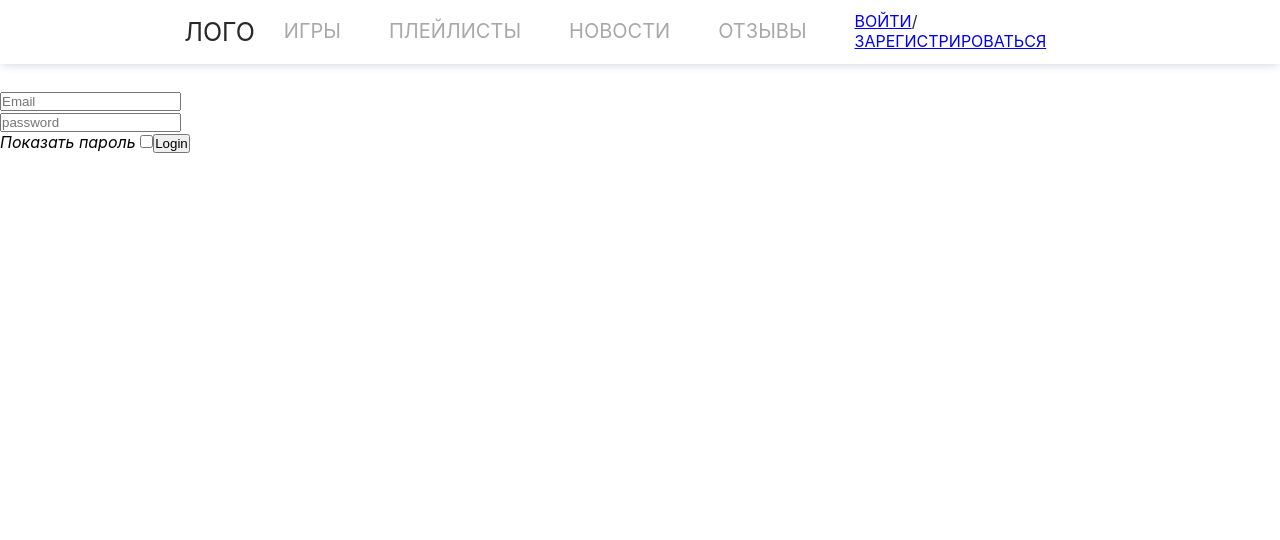
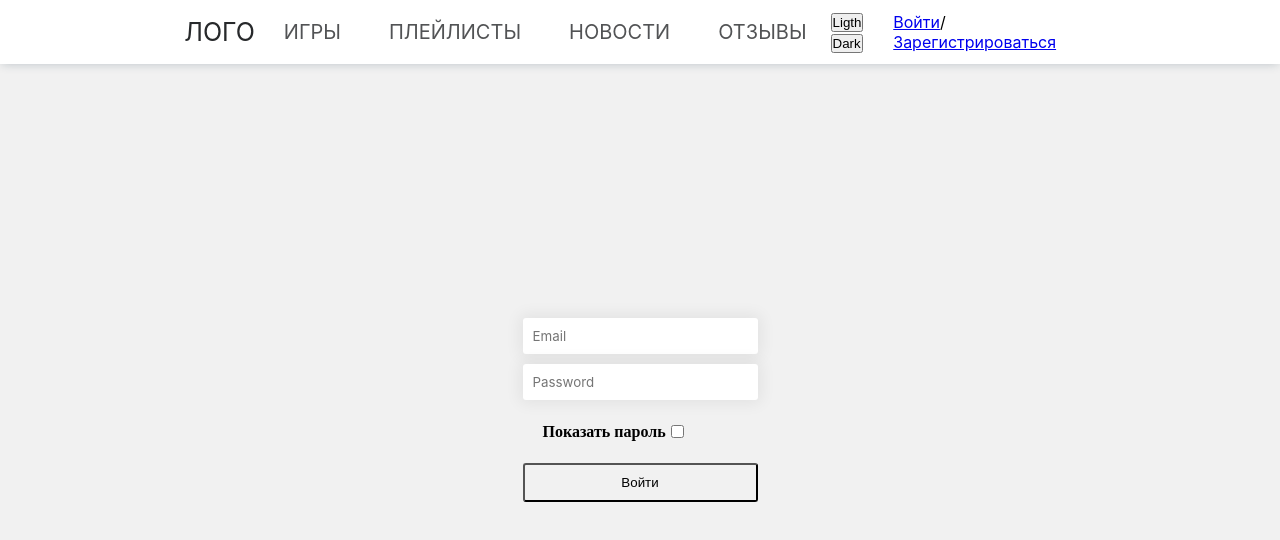
Before and after one commit to mokybrow/my_games_library, a React (Create React App) app in the folder frontend/: page /login in a window 1280 px wide. Shown: the top 540 px of the page. Built offline with nearby package versions, Linux system fonts and the light colour scheme.

Commit message:
Добавил стилизацию для форм и начальную тёмную тему

```diff
--- a/frontend/src/App.css
+++ b/frontend/src/App.css
@@ -12,4 +12,6 @@ body.lock {
 
 body{
   margin-top: 90px;
+  background-color: var(--background-color);
+  transition: background-color 200ms linear;
 }
--- a/frontend/src/App.tsx
+++ b/frontend/src/App.tsx
@@ -11,10 +11,13 @@ import { GamesPage } from './pages/GamesPage';
 import { PlaylistsPage } from './pages/PlaylistsPage';
 import { NewsPage } from './pages/NewsPage';
 import { ReviewsPage } from './pages/ReviewsPage';
+import './styles/form.css'
+import { useTheme } from './hooks/useTheme';
+
 
 function App() {
   const { auth_store } = useContext(Context);
-
+  const {theme, setTheme} = useTheme()
   useEffect(() => {
     if (localStorage.getItem('token')) {
       auth_store.checkAuth()
--- a/frontend/src/components/Header.tsx
+++ b/frontend/src/components/Header.tsx
@@ -3,11 +3,19 @@ import { Link, Outlet } from 'react-router-dom'
 import { Context } from '..';
 import { observer } from 'mobx-react-lite';
 import '../styles/header.css'
+import { useTheme } from '../hooks/useTheme';
 
 
 const Header: FC = () => {
     const { auth_store } = useContext(Context);
+    const {theme, setTheme} = useTheme()
 
+    const handleLightTheme = () =>{
+        setTheme('light')
+    }
+    const handleDarkTheme = () =>{
+        setTheme('dark')
+    }
     useEffect(() => {
         if (localStorage.getItem('token')) {
             auth_store.checkAuth()
@@ -86,7 +94,11 @@ const Header: FC = () => {
                         </ul>
                     </nav>
                 </div>
-                <div className="user-icon menu-link menu-item">
+                <div className="theme-controller">
+                    <button onClick={handleLightTheme}>Ligth</button>
+                    <button onClick={handleDarkTheme}>Dark</button>
+                </div>
+                <div className="user-icon">
                     {auth_store.isAuth ? <><li>
                         <Link to={'/' + auth_store.user.username} reloadDocument>{auth_store.user.username}</Link>
                     </li> </> : null}
--- a/frontend/src/components/LoginForm.tsx
+++ b/frontend/src/components/LoginForm.tsx
@@ -30,33 +30,37 @@ const LoginForm: FC = () => {
     };
 
     return (
-        <div>
+        <div className="form-container">
             <form action="#" onSubmit={submithandler}>
                 <div>
-                    <input
-                        placeholder='Email'
-                        id="email"
-                        {...register("email", {
-                            required: "required",
-                            pattern: {
-                                value: /\S+@\S+\.\S+/,
-                                message: "Entered value does not match email format",
-                            },
-                        })}
-                        type="email"
-                        value={email} onChange={e => setEmail(e.target.value)}
-                    />
-                    {errors.email && <span role="alert">{errors.email.message}</span>}
+                    <input  {...register("email", {
+                        pattern: {
+                            value: /\S+@\S+\.\S+/,
+                            message: "Введите почту в формате user@example.com"
+                        },
+                        required: {
+                            value: true,
+                            message: 'Поле не может быть пустым'
+                        },
+                    },)} onChange={e => setEmail(e.target.value)} placeholder='Email' className='text-field-input'/>
+                    {errors.email && <p className='error-alert' role="alert">{errors.email.message}</p>}
 
                 </div>
                 <div>
-                    <input {...register('password', { required: "required", })} name="password" placeholder='password' type={passwordShown ? "text" : "password"} value={password} onChange={e => setPassword(e.target.value)} />
-                    {errors.password && <span role="alert">{errors.password.message}</span>}
+                    <input {...register('password', {
+                        required: {
+                            value: true,
+                            message: 'Поле не может быть пустым'
+                        },
+                    })} name="password" placeholder='Password' type={passwordShown ? "text" : "password"} value={password} onChange={e => setPassword(e.target.value)} className='text-field-input'/>
+                    {errors.password && <p className='error-alert' role="alert">{errors.password.message}</p>}
 
                 </div>
-                <i >Показать пароль</i>{" "}{" "}
-                <input type="checkbox" onClick={togglePasswordVisiblity}/>
-                <button type='submit'>Login</button>
+                <div className="show-password-container">
+                    <b >Показать пароль</b>
+                    <input className='show-password' type="checkbox" onClick={togglePasswordVisiblity} />
+                </div>
+                <button className='form-button' type='submit'>Войти</button>
             </form>
             {auth_store.loginError ? <><h1>Неверный логин или пароль</h1></> : null}
         </div>
--- a/frontend/src/components/RegForm.tsx
+++ b/frontend/src/components/RegForm.tsx
@@ -65,15 +65,21 @@ const RegForm: FC = () => {
     };
 
     return (
+        <div className="form-container">
             <form action="#" onSubmit={handleSubmit(onSubmit, error)}>
                 <input  {...register("email", {
                     validate: uniqEmail,
                     pattern: {
                         value: /\S+@\S+\.\S+/,
                         message: "Введите почту в формате user@example.com"
-                }
-            },)} onChange={e => setEmail(e.target.value)} placeholder='Email' />
-            {errors.email && <span role="alert">{errors?.email?.message || <p>Существует</p>}</span>}
+                    },
+                    required: {
+                        value: true,
+                        message: 'Поле не может быть пустым'
+                    },
+                },)} onChange={e => setEmail(e.target.value)} placeholder='Email' className='text-field-input' />
+
+                {errors.email && <p className='error-alert' role="alert">{errors?.email?.message ||"Пользователь с такой почтой существует"}</p>}
 
 
                 <input  {...register("username", {
@@ -86,8 +92,8 @@ const RegForm: FC = () => {
                         value: 3,
                         message: 'Имя пользователя не может быть короче 3 символов'
                     }
-            },)} onChange={e => setUsername(e.target.value)} placeholder='Username' />
-            {errors.username && <span role="alert">{errors?.username?.message || <p>Существует</p>}</span>}
+                },)} onChange={e => setUsername(e.target.value)} placeholder='Username' className='text-field-input' />
+                {errors.username && <p className='error-alert' role="alert">{errors?.username?.message ||"Пользователь с таким именем существует"}</p>}
 
 
                 <input {...register("name", {
@@ -99,8 +105,8 @@ const RegForm: FC = () => {
                         value: 2,
                         message: 'Имя пользователя не может быть короче 2 символов'
                     }
-            })} onChange={e => setName(e.target.value)} placeholder='Name' />
-            {errors.name && <span role="alert">{errors?.name?.message}</span>}
+                })} onChange={e => setName(e.target.value)} placeholder='Name' className='text-field-input' />
+                {errors.name && <p className='error-alert' role="alert">{errors?.name?.message}</p>}
 
                 <input type={passwordShown ? "text" : "password"} {...register("password", {
                     required: {
@@ -111,19 +117,27 @@ const RegForm: FC = () => {
                         value: 8,
                         message: 'Придумайте надёжный пароль'
                     }
-            })} onChange={e => setPassword(e.target.value)} placeholder='Password' />
-            {errors.password && <span role="alert">{errors?.password?.message}</span>}
+                })} onChange={e => setPassword(e.target.value)} placeholder='Password' className='text-field-input' />
+                {errors.password && <p className='error-alert' role="alert">{errors?.password?.message || "Пароли не совпадают"}</p>}
 
 
                 <input type={passwordShown ? "text" : "password"} {...register("confPassword", {
-                validate: confPasswordCheck
-            })} onChange={e => setConfPassword(e.target.value)} placeholder='Password' />
+                    validate: confPasswordCheck,
+                    required: {
+                        value: true,
+                        message: "Поле не может быть пустым"
+                    },
+                })} onChange={e => setConfPassword(e.target.value)} placeholder='Confirm Password' className='text-field-input' />
                 {errors.confPassword && <span role="alert">{errors?.confPassword?.message || <p>Пароли не совпадают</p>}</span>}
+                {errors.confPassword && <p className='error-alert' role="alert">{errors?.confPassword?.message}</p>}
 
-            <i >Показать пароль</i>{" "}{" "}
-            <input type="checkbox" onClick={togglePasswordVisiblity}/>
-            <input type="submit" />
+                <div className="show-password-container">
+                    <b >Показать пароль</b>
+                    <input className='show-password' type="checkbox" onClick={togglePasswordVisiblity} />
+                </div>
+                <button className='form-button' type='submit'>Зарегистрироваться</button>
             </form>
+        </div>
     )
 }
 
--- /dev/null
+++ b/frontend/src/hooks/useTheme.ts
@@ -0,0 +1,12 @@
+import { useLayoutEffect, useState } from "react"
+
+export const useTheme = () => {
+    const [theme, setTheme] = useState(localStorage.getItem('app-theme') || 'light')
+
+    useLayoutEffect(()=>{
+        document.documentElement.setAttribute('data-theme', theme)
+        localStorage.setItem('app-theme', theme)
+    }, [theme])
+
+    return {theme, setTheme}
+}
--- a/frontend/src/index.css
+++ b/frontend/src/index.css
@@ -1,13 +1,19 @@
-body {
-  margin: 0;
-  font-family: -apple-system, BlinkMacSystemFont, 'Segoe UI', 'Roboto', 'Oxygen',
-    'Ubuntu', 'Cantarell', 'Fira Sans', 'Droid Sans', 'Helvetica Neue',
-    sans-serif;
-  -webkit-font-smoothing: antialiased;
-  -moz-osx-font-smoothing: grayscale;
+html[data-theme='dark'] {
+  --background-color: #1A1A1A;
+  --header-color: #333333;
+  --menu-link-color: #CFCFCF;
+  --menu-list-color: #333333;
+  --menu-icon-color:#CFCFCF;
+  --header-logo-color: #CFCFCF;
 }
 
-code {
-  font-family: source-code-pro, Menlo, Monaco, Consolas, 'Courier New',
-    monospace;
+
+html[data-theme='light'] {
+  --background-color: #F1F1F1;
+  --header-color: #FFFFFF;
+  --menu-link-color: rgba(39, 41, 43, 1);
+  --menu-list-color: #FFFFFF;
+  --menu-icon-color:rgba(39, 41, 43, 1);
+  --header-logo-color: rgba(39, 41, 43, 1);
+
 }
--- /dev/null
+++ b/frontend/src/styles/form.css
@@ -0,0 +1,58 @@
+.form-container {
+    margin-top: 90px;
+    display: flex;
+    width: 100%;
+    min-height: calc(90vh - 90px);
+    margin-bottom: 90px;
+    justify-content: center;
+    align-items: center;
+}
+
+.text-field-input {
+    margin: 10px 0;
+    font-family: 'Inter', sans-serif;
+    display: flex;
+    flex-direction: column;
+    width: 100%;
+    padding: 10px;
+    border:0;
+    box-shadow:0 0 15px 4px rgba(0,0,0,0.06);
+    border-radius: 3px;
+}
+
+.form-button{
+    text-align: center;
+    align-items: center;
+    background: none;
+    cursor: pointer;
+    padding: 10px;
+    border-radius: 3px;
+    display: flex;
+    flex-direction: column;
+    width: 100%;
+}
+
+.form-button:hover{
+    transition: all 0.2s;
+    background-color: antiquewhite;
+}
+
+.error-alert {
+    color: #bf1650;
+}
+
+.error-alert::before {
+    display: inline;
+    content: "⚠ ";
+}
+
+.show-password-container{
+    display: flex;
+    margin: 20px;
+    align-items: center;
+    left: 0;
+}
+
+.show-password {
+    margin: 5px;
+}
--- a/frontend/src/styles/header.css
+++ b/frontend/src/styles/header.css
@@ -1,5 +1,3 @@
-
-
 /*---------Шапка страницы--------*/
 .header {
     font-family: 'Inter', sans-serif;
@@ -12,7 +10,8 @@
     align-items: center;
     z-index: 5;
     width: 100%;
-    background-color: #FFFFFF;
+    background-color: var(--header-color);
+    transition: background-color 200ms linear;
     position: fixed;
     top: 0;
     -webkit-box-shadow: 0px 2px 9px -2px rgba(34, 60, 80, 0.25);
@@ -29,7 +28,8 @@
     padding: 5px;
     text-decoration: none;
     font-size: 25px;
-    color: rgba(39, 41, 43, 1);
+    color: var(--header-logo-color);
+    transition: color 200ms linear;
 }
 
 .user-icon-desktop {
@@ -42,7 +42,7 @@
 }
 
 #menu-item-transition {
-    opacity: 0.4;
+    opacity: 0.8;
 }
 
 #menu-item-transition:hover {
@@ -58,7 +58,8 @@
 
     .header-logo {
         order: 0;
-        color: rgba(39, 41, 43, 1);
+        color: var(--header-logo-color);
+        transition: color 200ms linear;
     }
 
     #menu-item-transition {
@@ -76,14 +77,13 @@
     }
 
     .menu-icon span {
-        background-color: rgba(39, 41, 43, 1);
+        background-color: var(--menu-icon-color);
+        transition: all 0.2s;
         position: absolute;
         top: calc(50% - 1px);
         left: 0;
         width: 100%;
         height: 2px;
-        /*background-color: rgba(39, 41, 43, 1);*/
-        transition: all 0.2s;
     }
 
     .menu-icon span:first-child {
@@ -96,7 +96,7 @@
     }
 
     .menu-icon.active span {
-        background-color: rgba(39, 41, 43, 1);
+        background-color: var(--menu-icon-color);
         transform: scale(0);
     }
 
@@ -113,6 +113,7 @@
     .user-icon {
         display: none;
     }
+
     .user-icon-desktop {
         display: flex;
     }
@@ -127,6 +128,8 @@
         height: 100vh;
         width: 100%;
         background-color: rgba(39, 41, 43, 1);
+        background-color: var(--menu-icon-color);
+        transition: background-color 200ms linear;
         transition: all 0.3s;
     }
 }
@@ -159,7 +162,8 @@
         gap: 0;
         height: 100%;
         width: 100%;
-        background-color: #ffffff;
+        background-color: var(--menu-list-color);
+        transition: background-color 200ms linear;
         overflow: auto;
 
     }
@@ -167,7 +171,8 @@
 
 
 .menu-link {
-    color: rgba(39, 41, 43, 1);
+    color: var(--menu-link-color);
+    transition: color 200ms linear;
     text-decoration: none;
     transition: 0.5s;
     font-weight: regular;
@@ -183,24 +188,8 @@
         font-size: 20px;
         line-height: 70px;
         transition: 0.3s;
-        color: rgba(39, 41, 43, 1);
+        color: var(--menu-link-color);
+        transition: color 200ms linear;
     }
 
 }
-
-.menu-link:after {
-    background-color: #000000;
-    display: block;
-    content: "";
-    height: 2px;
-    width: 0;
-    -webkit-transition: width .3s ease-in-out;
-    -moz--transition: width .3s ease-in-out;
-    transition: width .3s ease-in-out;
-}
-
-/* .menu-link,
-:hover:after,
-.menu-link:focus:after {
-    width: 100%;
-} */
--- a/frontend/src/styles/index.css
+++ /dev/null
@@ -1,8 +0,0 @@
-html [data-theme='dark'] {
-    --background-color: #1A1A1A;
-}
-
-
-html [data-theme='dark'] {
-    --background-color: #1A1A1A;
-}
```
Lines whose indentation alone changed are shown as unchanged.
